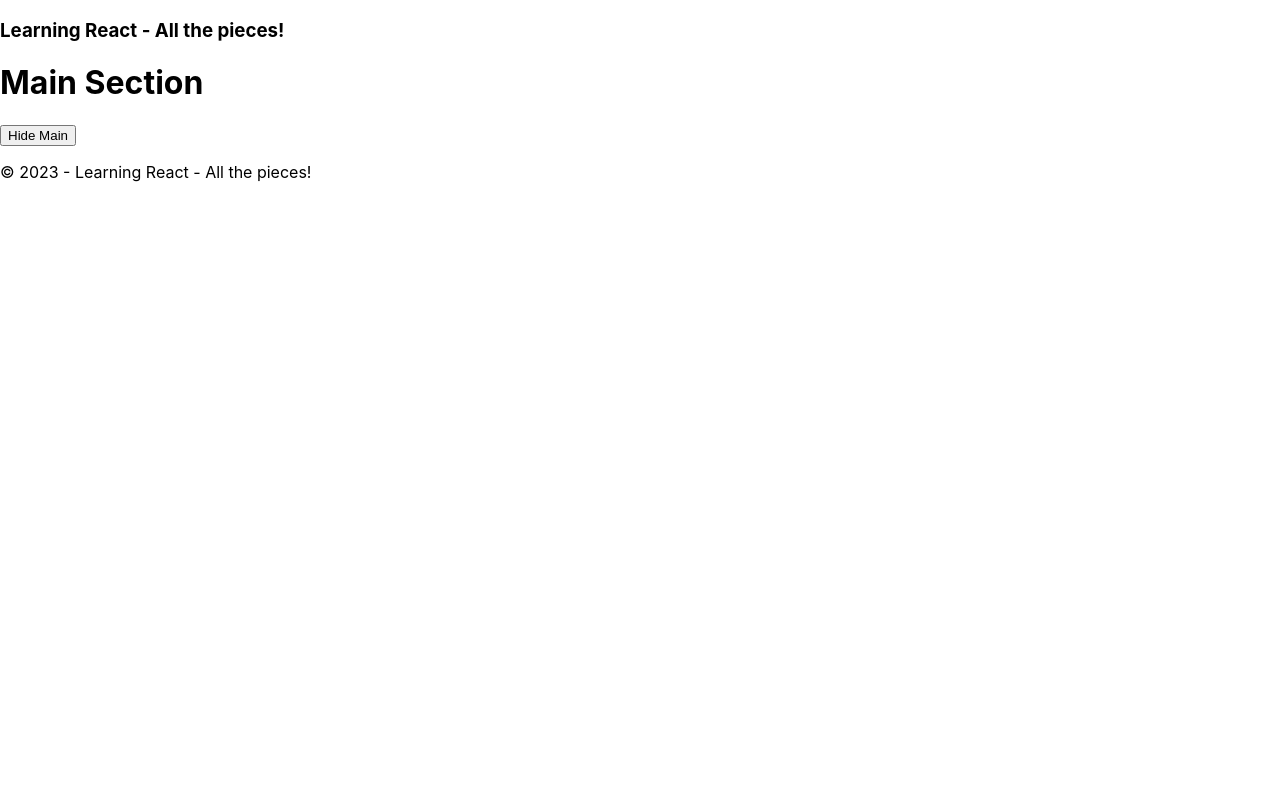
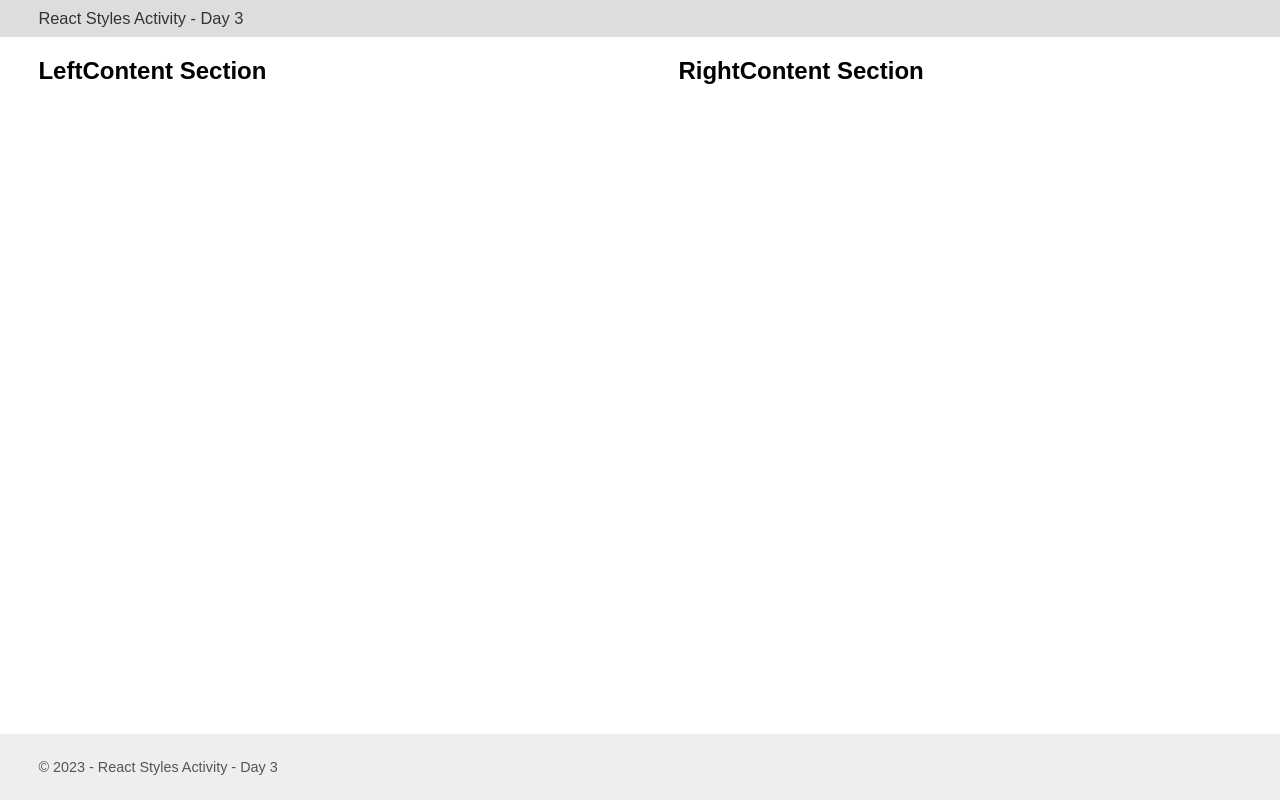
Before and after one commit to jdtdesigns/react_map_starwars_example, a React (Create React App) app: page / in a window 1280 px wide. Built offline with nearby package versions, Linux system fonts and the light colour scheme.

Commit message:
completed styles activity setup

```diff
--- a/src/App.js
+++ b/src/App.js
@@ -1,24 +1,24 @@
-import { useState } from 'react';
-
 import Header from './components/Header';
+import LeftContent from './components/LeftContent';
+import RightContent from './components/RightContent';
 import Footer from './components/Footer';
-import Main from './components/Main';
-
 
 function App() {
-  const title = 'Learning React - All the pieces!';
-  const [showMain, setShowMain] = useState(true); // [0, function() {}]
+  const title = 'React Styles Activity - Day 3';
 
   return (
-    <div>
+    <>
       <Header title={title} />
 
-      {showMain && <Main />}
+      <main className="content-wrapper">
 
-      <button onClick={() => setShowMain(!showMain)}>{showMain ? 'Hide' : 'Show'} Main</button>
+        <LeftContent />
+        <RightContent />
+
+      </main>
 
       <Footer title={title} />
-    </div>
+    </>
   );
 }
 
--- a/src/components/Header.js
+++ b/src/components/Header.js
@@ -7,5 +7,3 @@ function Header(props) {
 }
 
 export default Header;
-
-// module.exports = Header;
--- /dev/null
+++ b/src/components/LeftContent.js
@@ -0,0 +1,14 @@
+/*
+  Create local/private styles for LeftContent to make the
+  background-color '#555' and the h1 text color '#ddd'
+*/
+
+function LeftContent() {
+  return (
+    <section>
+      <h1>LeftContent Section</h1>
+    </section>
+  )
+}
+
+export default LeftContent;
--- a/src/components/Main.js
+++ /dev/null
@@ -1,9 +0,0 @@
-function Main() {
-  return (
-    <main>
-      <h1>Main Section</h1>
-    </main>
-  )
-}
-
-export default Main;
--- /dev/null
+++ b/src/components/RightContent.js
@@ -0,0 +1,14 @@
+/*
+  Create local/private styles for RightContent to make the
+  background-color '#888' and the h1 text color '#fff'
+*/
+
+function RightContent() {
+  return (
+    <section>
+      <h1>RightContent Section</h1>
+    </section>
+  )
+}
+
+export default RightContent;
--- a/src/index.css
+++ b/src/index.css
@@ -1,13 +1,52 @@
-body {
+/* RESETS */
+* {
   margin: 0;
-  font-family: -apple-system, BlinkMacSystemFont, 'Segoe UI', 'Roboto', 'Oxygen',
-    'Ubuntu', 'Cantarell', 'Fira Sans', 'Droid Sans', 'Helvetica Neue',
-    sans-serif;
-  -webkit-font-smoothing: antialiased;
-  -moz-osx-font-smoothing: grayscale;
+  padding: 0;
+  box-sizing: border-box;
 }
 
-code {
-  font-family: source-code-pro, Menlo, Monaco, Consolas, 'Courier New',
-    monospace;
+html, body, #root {
+  height: 100%;
 }
+
+body {
+  font-family: sans-serif;
+}
+
+/* CUSTOM STYLES */
+
+#root {
+  display: flex;
+  flex-direction: column;
+}
+
+header {
+  padding: 9px 3%;
+  background: #ddd;
+  color: #333;
+}
+
+header h3 {
+  font-weight: 400;
+  font-size: 1.025rem;
+}
+
+main {
+  flex: 1;
+  display: flex;
+}
+
+main section {
+  flex: 1;
+  padding: 20px 3%;
+}
+
+footer {
+  padding: 25px 3%;
+  background: #eee;
+  color: #555;
+}
+
+footer p {
+  font-size: .9rem;
+}
--- a/src/index.js
+++ b/src/index.js
@@ -2,7 +2,6 @@ import React from 'react';
 import ReactDOM from 'react-dom/client';
 import './index.css';
 import App from './App';
-import reportWebVitals from './reportWebVitals';
 
 const root = ReactDOM.createRoot(document.getElementById('root'));
 root.render(
@@ -10,8 +9,3 @@ root.render(
     <App />
   </React.StrictMode>
 );
-
-// If you want to start measuring performance in your app, pass a function
-// to log results (for example: reportWebVitals(console.log))
-// or send to an analytics endpoint. Learn more: https://bit.ly/CRA-vitals
-reportWebVitals();
--- a/src/reportWebVitals.js
+++ /dev/null
@@ -1,13 +0,0 @@
-const reportWebVitals = onPerfEntry => {
-  if (onPerfEntry && onPerfEntry instanceof Function) {
-    import('web-vitals').then(({ getCLS, getFID, getFCP, getLCP, getTTFB }) => {
-      getCLS(onPerfEntry);
-      getFID(onPerfEntry);
-      getFCP(onPerfEntry);
-      getLCP(onPerfEntry);
-      getTTFB(onPerfEntry);
-    });
-  }
-};
-
-export default reportWebVitals;
```
Also changed, not shown: src/components/JSXProps.js (deleted, +0 -11 lines), src/setupTests.js (deleted, +0 -5 lines), src/README.md (added), 1 other file (tests, documents, lock files or other folders).
